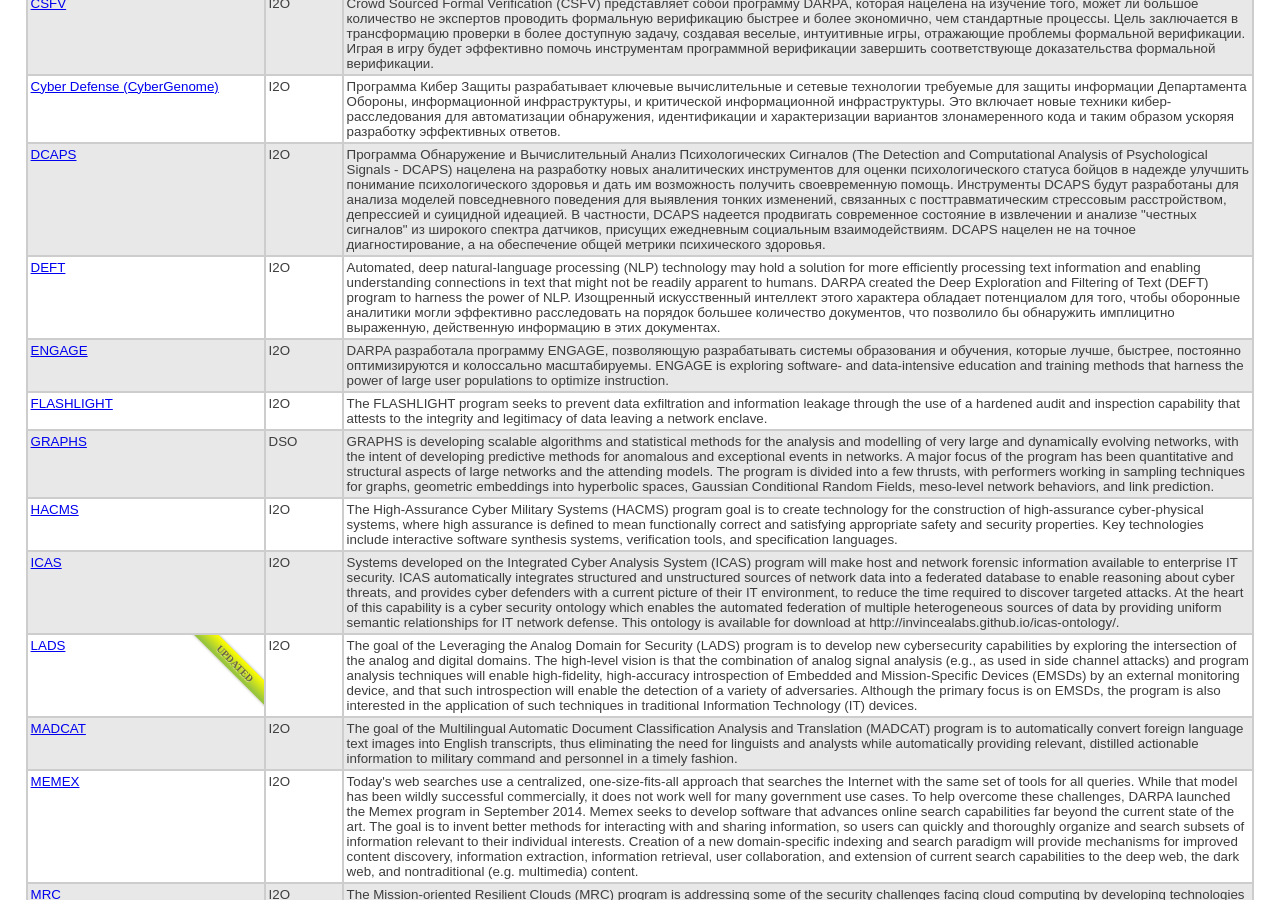
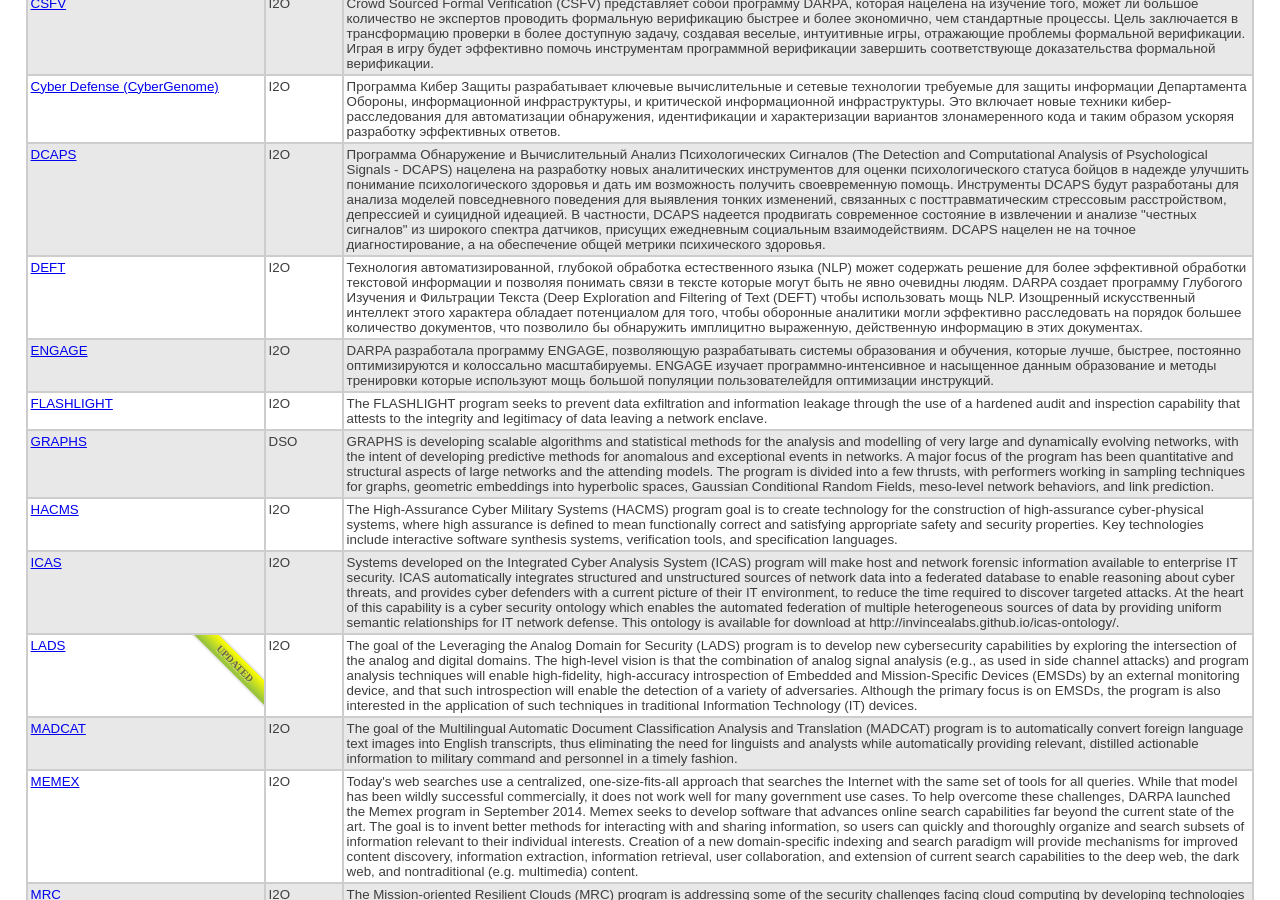
Before and after one commit to kant2002/darpa-ru, a Jekyll site: the page built from ru/index.html, in a window 1280 px wide and 900 px high, scrolled down 1390 px. Built offline with Jekyll 4.4.1, drawn with Linux system fonts in a browser that asks for light colours.

Commit message:
New translations index.html (Russian)

```diff
--- a/ru/index.html
+++ b/ru/index.html
@@ -98,12 +98,12 @@
             <tr>
                 <td width=230> <a href='DEFT.html'>DEFT</a></td>
                 <td width=70>I2O</td>
-                <td>Automated, deep natural-language processing (NLP) technology may hold a solution for more efficiently processing text information and enabling understanding connections in text that might not be readily apparent to humans. DARPA created the Deep Exploration and Filtering of Text (DEFT) program to harness the power of NLP. Изощренный искусственный интеллект этого характера обладает потенциалом для того, чтобы оборонные аналитики могли эффективно расследовать на порядок большее количество документов, что позволило бы обнаружить имплицитно выраженную, действенную информацию в этих документах.</td>
+                <td>Технология автоматизированной, глубокой обработка естественного языка (NLP) может содержать решение для более эффективной обработки текстовой информации и позволяя понимать связи в тексте которые могут быть не явно очевидны людям. DARPA создает программу Глубогого Изучения и Фильтрации Текста (Deep Exploration and Filtering of Text (DEFT) чтобы использовать мощь NLP. Изощренный искусственный интеллект этого характера обладает потенциалом для того, чтобы оборонные аналитики могли эффективно расследовать на порядок большее количество документов, что позволило бы обнаружить имплицитно выраженную, действенную информацию в этих документах.</td>
             </tr>
             <tr>
                 <td width=230> <a href='ENGAGE.html'>ENGAGE</a></td>
                 <td width=70>I2O</td>
-                <td>DARPA разработала программу ENGAGE, позволяющую разрабатывать системы образования и обучения, которые лучше, быстрее, постоянно оптимизируются и колоссально масштабируемы. ENGAGE is exploring software- and data-intensive education and training methods that harness the power of large user populations to optimize instruction.</td>
+                <td>DARPA разработала программу ENGAGE, позволяющую разрабатывать системы образования и обучения, которые лучше, быстрее, постоянно оптимизируются и колоссально масштабируемы. ENGAGE изучает программно-интенсивное и насыщенное данным образование и методы тренировки которые используют мощь большой популяции пользователейдля оптимизации инструкций.</td>
             </tr>
             <tr>
                 <td width=230> <a href='FLASHLIGHT.html'>FLASHLIGHT</a></td>
```
